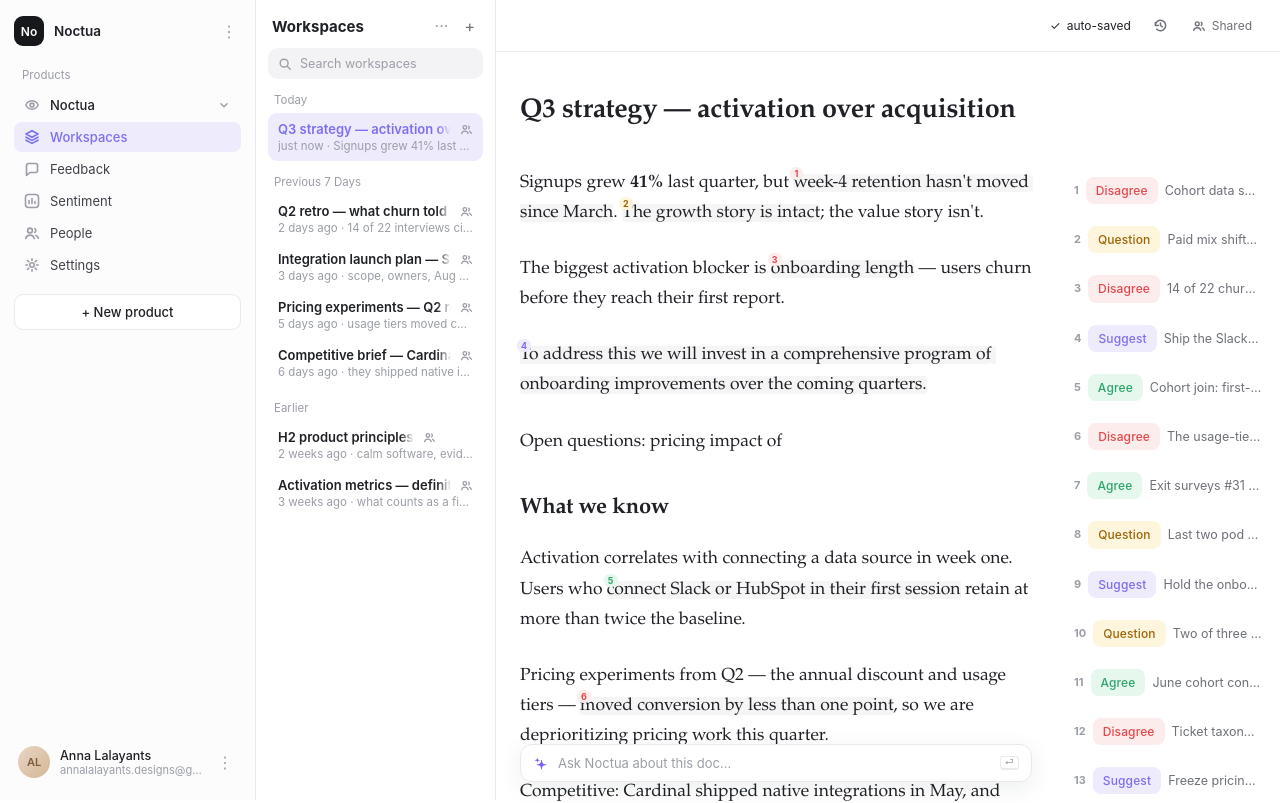
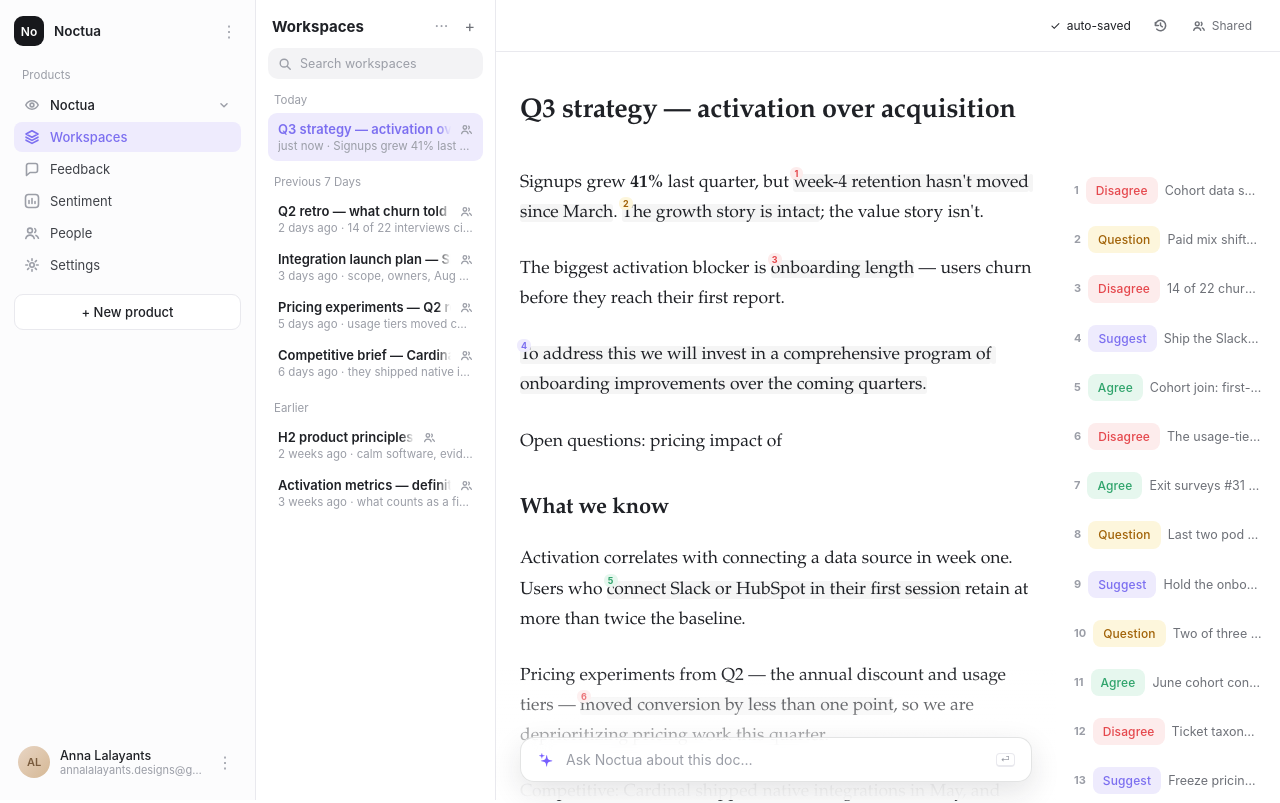
Before and after one commit to aragille/doc-first-prototype, a React (Vite) app: page / in a window 1280 px wide. Shown: the top 803 px of the page. Built offline with nearby package versions, Linux system fonts and the light colour scheme.

Commit message:
Add files via upload

```diff
--- a/src/components/AskBar.tsx
+++ b/src/components/AskBar.tsx
@@ -21,9 +21,10 @@ export function AskBar({ hasSelection, thinking, onArmSelection, onSubmit }: Pro
 
   return (
     <div className="ask-bar" onMouseDown={onArmSelection}>
+      <div className="ask-bar-scrim" aria-hidden="true" />
       <div className={`ask-bar-inner ${thinking ? 'thinking' : ''}`}>
         <span className="ask-bar-spark">
-          <SparkIcon size={15} />
+          <SparkIcon size={17} />
         </span>
         <input
           value={v}
--- a/src/styles.css
+++ b/src/styles.css
@@ -1342,24 +1342,54 @@ kbd {
   z-index: 22;
 }
 
+/* Soft scrim behind the bar: the page fades toward white as it nears the
+   prompt, so the ask bar reads as a distinct, hovering layer rather than
+   just another element docked at the bottom. */
+.ask-bar-scrim {
+  position: fixed;
+  left: var(--left-rail);
+  right: var(--gutter-w);
+  bottom: 0;
+  height: 132px;
+  background: linear-gradient(
+    to top,
+    rgba(255, 255, 255, 0.98) 0%,
+    rgba(255, 255, 255, 0.85) 32%,
+    rgba(255, 255, 255, 0.45) 62%,
+    rgba(255, 255, 255, 0) 100%
+  );
+  pointer-events: none;
+  z-index: 1;
+}
+
 .ask-bar-inner {
+  position: relative;
+  z-index: 2;
   pointer-events: auto;
   display: flex;
   align-items: center;
-  gap: 8px;
-  width: min(680px, 100%);
-  background: var(--card);
-  border: 1px solid var(--line);
-  border-radius: 12px;
-  padding: 9px 12px;
-  box-shadow: 0 6px 24px rgba(31, 33, 38, 0.08);
-  font-family: var(--sans);
-  transition: border-color 0.15s ease, box-shadow 0.15s ease;
+  gap: 10px;
+  width: min(720px, 100%);
+  background: rgba(255, 255, 255, 0.72);
+  backdrop-filter: blur(14px) saturate(160%);
+  -webkit-backdrop-filter: blur(14px) saturate(160%);
+  border: 1px solid rgba(31, 33, 38, 0.12);
+  border-radius: 14px;
+  padding: 12px 16px;
+  box-shadow:
+    0 10px 30px rgba(31, 33, 38, 0.12),
+    0 1px 0 rgba(255, 255, 255, 0.8) inset;
+  font-family: var(--sans);
+  transition: border-color 0.15s ease, box-shadow 0.15s ease, background 0.15s ease;
 }
 
 .ask-bar-inner:focus-within {
+  background: rgba(255, 255, 255, 0.9);
   border-color: var(--accent);
-  box-shadow: 0 6px 24px rgba(31, 33, 38, 0.06), 0 0 0 3px rgba(124, 111, 240, 0.12);
+  box-shadow:
+    0 10px 30px rgba(31, 33, 38, 0.1),
+    0 0 0 3px rgba(124, 111, 240, 0.14),
+    0 1px 0 rgba(255, 255, 255, 0.8) inset;
 }
 
 .ask-bar-spark {
@@ -1388,7 +1418,7 @@ kbd {
   outline: none;
   background: none;
   font-family: var(--sans);
-  font-size: 13px;
+  font-size: 14px;
   color: var(--ink);
 }
 
```
